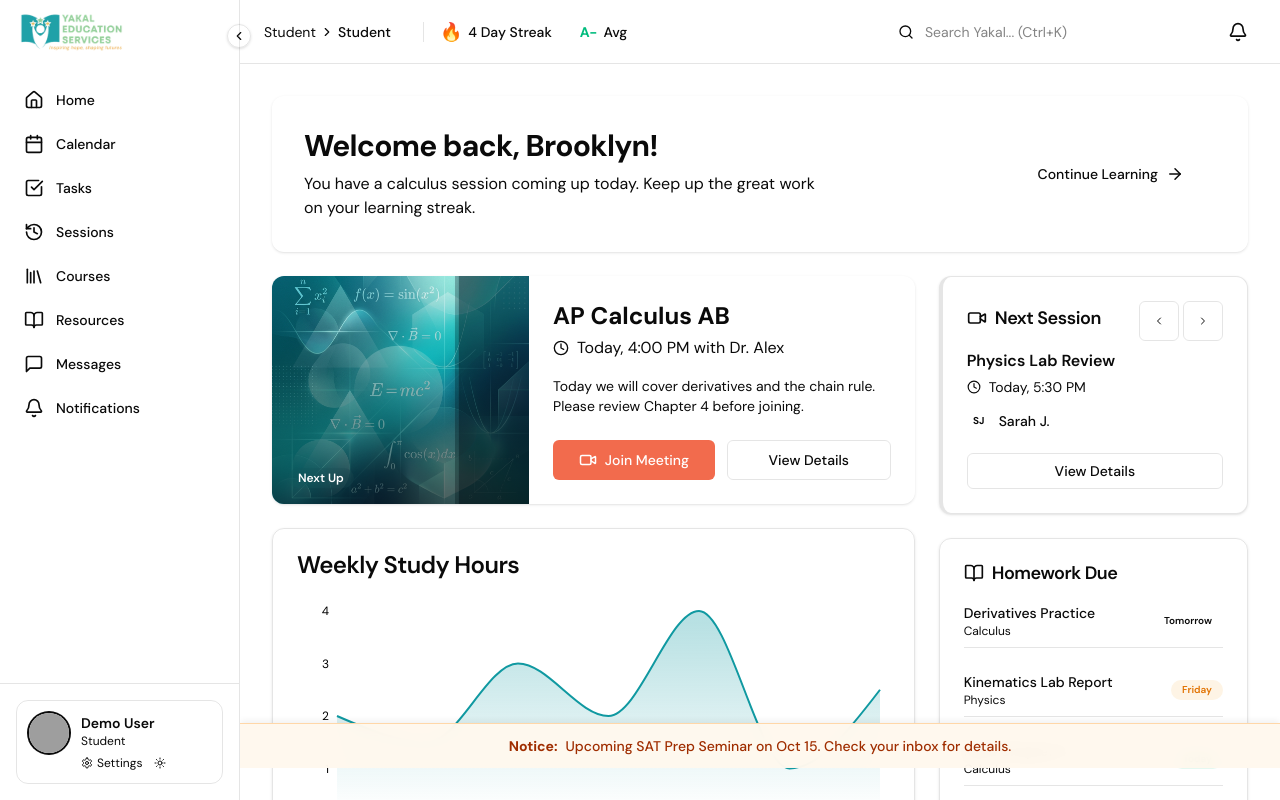
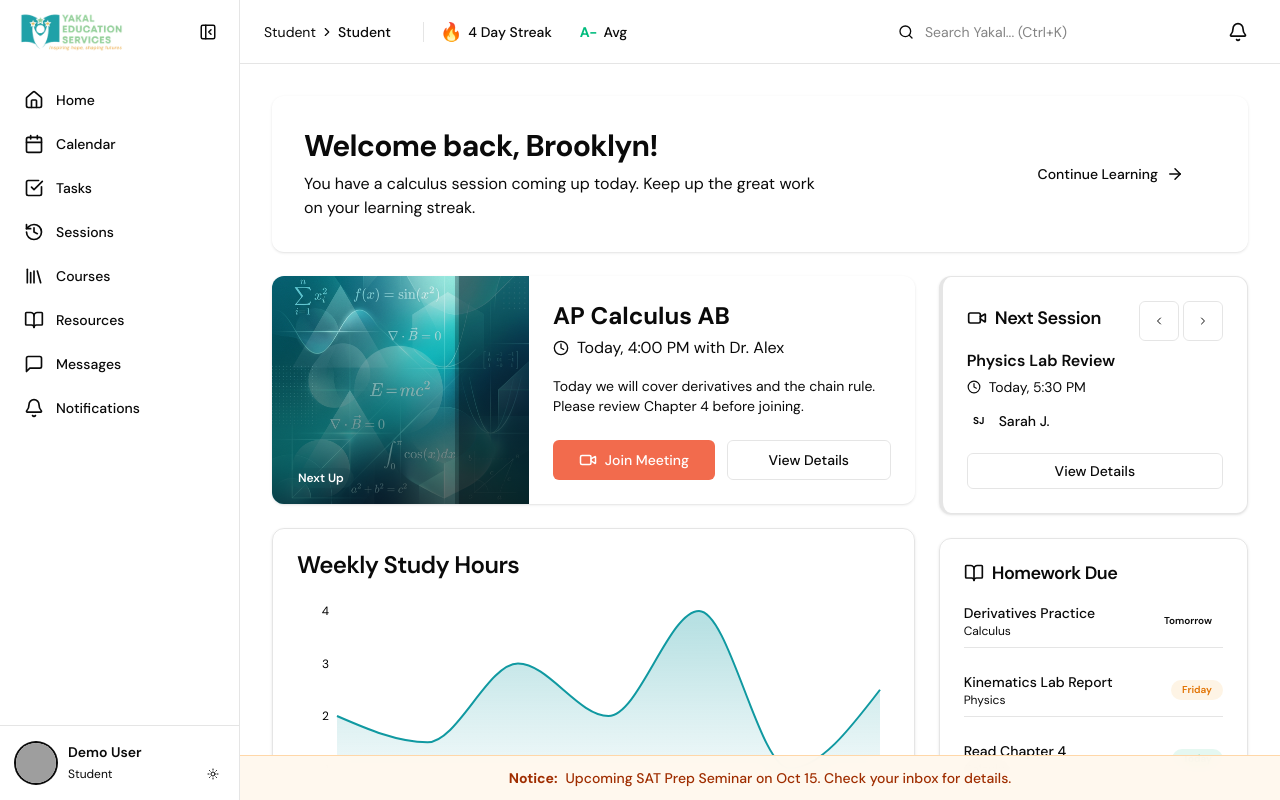
Before and after one commit to yakaledu-prog/yakal, a React (Vite) app: page /student in a window 1280 px wide. Built offline with nearby package versions, Linux system fonts and the light colour scheme; grey boxes are pictures that could not be loaded.

Commit message:
UI tweaks: profile card layout, remove notice shadow, themed scrollbars

```diff
--- a/src/layouts/DashboardLayout.tsx
+++ b/src/layouts/DashboardLayout.tsx
@@ -4,9 +4,9 @@ import { cn } from "@/utils/cn";
 import {
   Bell,
   Search,
-  Settings,
   ChevronRight,
-  ChevronLeft,
+  PanelLeftClose,
+  PanelLeft,
   Moon,
   Sun,
   Menu
@@ -59,18 +59,27 @@ export function DashboardLayout({ navItems, basePath }: DashboardLayoutProps) {
           sidebarOpen ? "w-60 translate-x-0" : "w-60 -translate-x-full md:w-20 md:translate-x-0"
         )}
       >
-        {/* Toggle Button on Border (Desktop only) */}
-        <button
-          onClick={() => setSidebarOpen(!sidebarOpen)}
-          className="hidden md:flex absolute -right-3 top-6 bg-background border shadow-sm rounded-full p-1 text-muted-foreground hover:text-foreground z-30"
-        >
-          {sidebarOpen ? <ChevronLeft size={14} /> : <ChevronRight size={14} />}
-        </button>
-
-        <div className="h-16 flex items-center justify-between px-4">
-          <div className={cn("flex items-center gap-2", !sidebarOpen && "justify-center w-full")}>
-            <img src="/src/assets/images/logo.webp" alt="Yakal" className={cn("object-contain", sidebarOpen ? "h-10" : "h-6")} />
-          </div>
+        <div className={cn("h-16 flex items-center px-4", sidebarOpen ? "justify-between" : "justify-center")}>
+          {sidebarOpen ? (
+            <>
+              <div className="flex items-center gap-2">
+                <img src="/src/assets/images/logo.webp" alt="Yakal" className="h-10 object-contain" />
+              </div>
+              <button
+                onClick={() => setSidebarOpen(false)}
+                className="hidden md:flex text-muted-foreground hover:bg-accent p-1.5 rounded-md transition-colors"
+              >
+                <PanelLeftClose size={18} />
+              </button>
+            </>
+          ) : (
+            <button
+              onClick={() => setSidebarOpen(true)}
+              className="hidden md:flex text-muted-foreground hover:bg-accent p-1.5 rounded-md transition-colors"
+            >
+              <PanelLeft size={18} />
+            </button>
+          )}
         </div>
 
         <nav className="flex-1 overflow-y-auto py-4 px-3 flex flex-col gap-1">
@@ -96,19 +105,16 @@ export function DashboardLayout({ navItems, basePath }: DashboardLayoutProps) {
           })}
         </nav>
 
-        <div className="p-4 border-t">
-          {/* Profile & Settings Card */}
-          <div className={cn("flex items-start gap-3 p-3 rounded-xl bg-muted/20 border border-border/50", !sidebarOpen && "justify-center px-0 bg-transparent border-none items-center")}>
-            <img src="https://i.pravatar.cc/150?u=a042581f4e29026704d" alt="Profile" className="h-10 w-10 rounded-full bg-background ring-2 ring-background shadow-sm" />
+        <div className="p-4 mt-auto border-t">
+          {/* Profile Card */}
+          <div className={cn("flex items-center gap-3", !sidebarOpen && "justify-center")}>
+            <img src="https://i.pravatar.cc/150?u=a042581f4e29026704d" alt="Profile" className="h-10 w-10 shrink-0 rounded-full bg-background ring-2 ring-background shadow-sm" />
             {sidebarOpen && (
-              <div className="flex-1 min-w-0 flex flex-col">
+              <div className="flex-1 min-w-0">
                 <p className="text-sm font-semibold truncate">Demo User</p>
-                <p className="text-xs text-muted-foreground truncate mb-1.5">Student</p>
-                <div className="flex items-center gap-3 text-xs text-muted-foreground">
-                  <Link to="/settings" className="hover:text-foreground flex items-center gap-1 transition-colors">
-                    <Settings size={12} /> Settings
-                  </Link>
-                  <button onClick={() => document.documentElement.classList.toggle("dark")} className="hover:text-foreground transition-colors">
+                <div className="flex items-center justify-between mt-0.5">
+                  <p className="text-xs text-muted-foreground truncate">Student</p>
+                  <button onClick={() => document.documentElement.classList.toggle("dark")} className="text-muted-foreground hover:text-foreground transition-colors rounded-md hover:bg-muted p-1">
                     <Moon size={12} className="hidden dark:block" />
                     <Sun size={12} className="block dark:hidden" />
                   </button>
@@ -173,8 +179,10 @@ export function DashboardLayout({ navItems, basePath }: DashboardLayoutProps) {
         </header>
 
         {/* Page Content */}
-        <div className="flex-1 overflow-auto p-4 sm:p-6 lg:p-8 relative">
-          <Outlet />
+        <div className="flex-1 overflow-y-auto">
+          <div className="p-4 sm:p-6 lg:p-8 pb-20">
+            <Outlet context={{ sidebarOpen }} />
+          </div>
         </div>
 
         {/* Floating Search Modal */}
--- a/src/pages/student/StudentHome.tsx
+++ b/src/pages/student/StudentHome.tsx
@@ -6,6 +6,8 @@ import { Skeleton } from "@/components/ui/Skeleton";
 import { ChartCard } from "@/components/feature/ChartCard";
 import { studentService } from "@/services/studentService";
 import { Video, ArrowRight, Clock, BookOpen, ChevronLeft, ChevronRight } from "lucide-react";
+import { useOutletContext } from "react-router-dom";
+import { cn } from "@/utils/cn";
 
 // Mock chart data
 const studyHoursData = [
@@ -20,6 +22,7 @@ const studyHoursData = [
 
 export function StudentHome() {
   const [data, setData] = useState<any>(null);
+  const { sidebarOpen } = useOutletContext<{ sidebarOpen: boolean }>();
 
   useEffect(() => {
     studentService.getDashboardSummary().then(setData);
@@ -169,8 +172,13 @@ export function StudentHome() {
       </div>
 
       {data.announcements.length > 0 && (
-        <div className="sticky bottom-0 -mx-4 sm:-mx-6 lg:-mx-8 -mb-4 sm:-mb-6 lg:-mb-8 mt-8 bg-orange-50/95 dark:bg-orange-950/95 backdrop-blur border-t border-orange-200 dark:border-orange-900/50 shadow-[0_-4px_6px_-1px_rgba(0,0,0,0.05)]">
-          <div className="px-4 py-3 text-center text-sm font-medium flex items-center justify-center gap-2 text-orange-800 dark:text-orange-200">
+        <div
+          className={cn(
+            "fixed bottom-0 right-0 z-50 transition-all duration-300 left-0",
+            sidebarOpen ? "md:left-60" : "md:left-20"
+          )}
+        >
+          <div className="bg-orange-50/95 dark:bg-orange-950/95 backdrop-blur border-t border-orange-200 dark:border-orange-900/50 px-4 py-3 text-center text-sm font-medium flex items-center justify-center gap-2 text-orange-800 dark:text-orange-200">
             <span className="font-bold">Notice:</span>
             <span>{data.announcements[0].title} on {data.announcements[0].date}. Check your inbox for details.</span>
           </div>
--- a/src/styles/index.css
+++ b/src/styles/index.css
@@ -45,3 +45,22 @@
   background-size: 200% 100%;
   animation: skeleton-pulse 1.4s ease infinite;
 }
+
+/* ── Custom Scrollbar ── */
+::-webkit-scrollbar {
+  width: 6px;
+  height: 6px;
+}
+
+::-webkit-scrollbar-track {
+  background: transparent;
+}
+
+::-webkit-scrollbar-thumb {
+  background-color: hsl(var(--primary) / 0.3);
+  border-radius: 10px;
+}
+
+::-webkit-scrollbar-thumb:hover {
+  background-color: hsl(var(--primary) / 0.7);
+}
```
